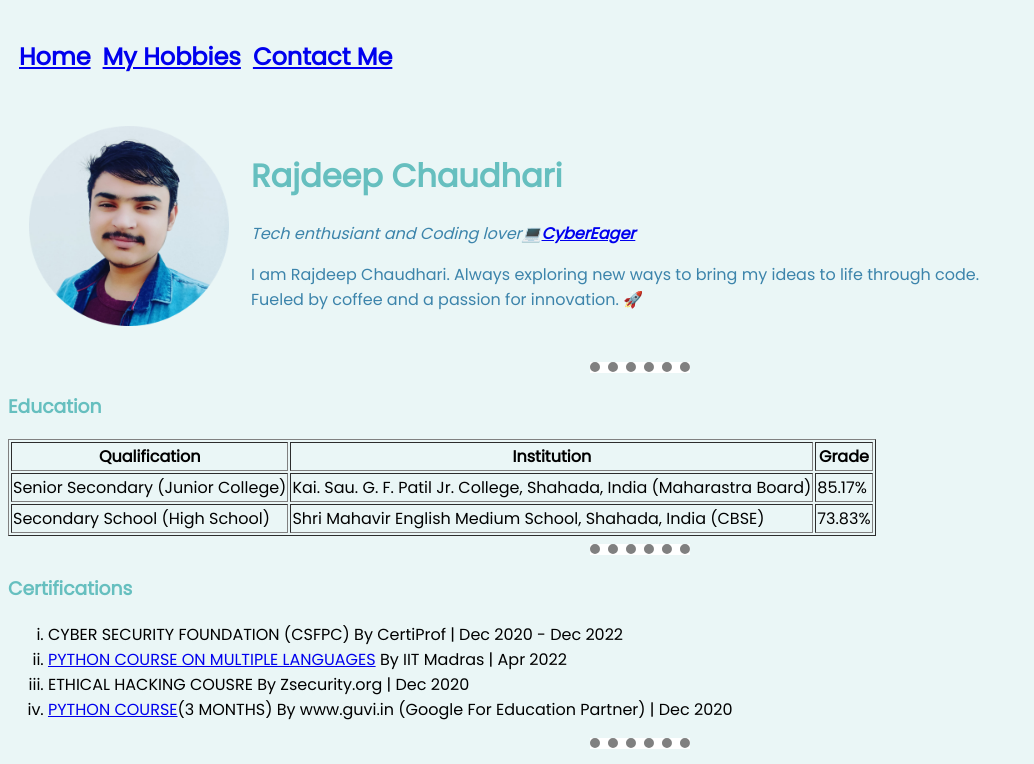
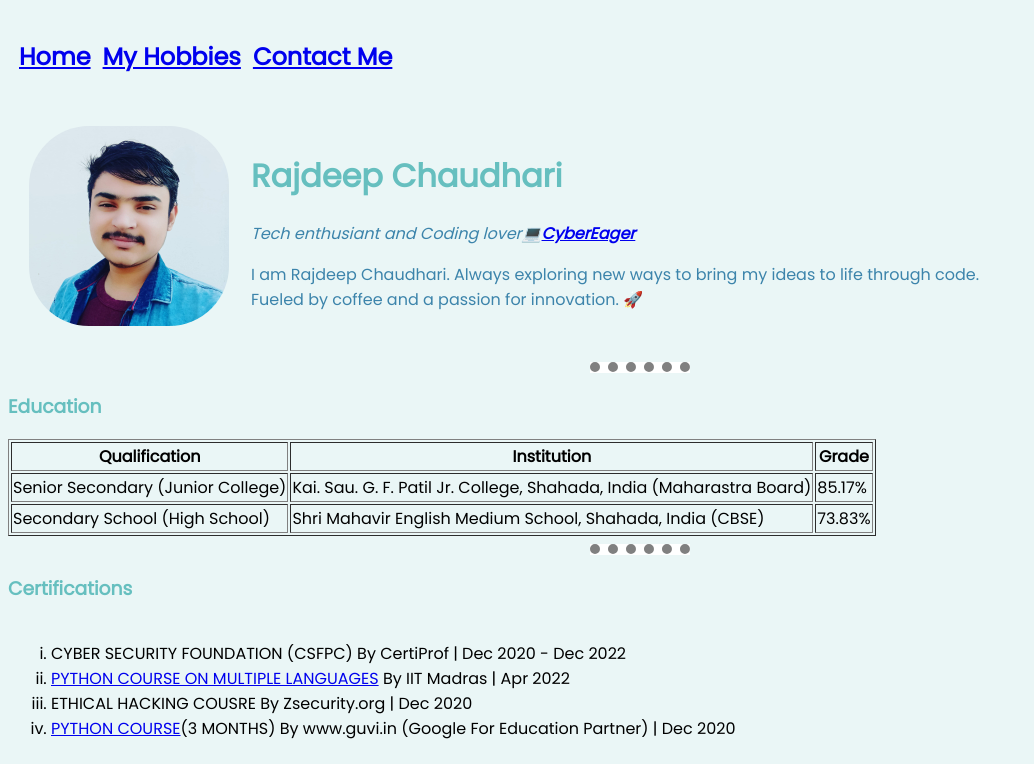
Before and after one commit to cybereager/cv, a plain HTML site: page index.html in a window 1280 px wide. Shown: the top 764 px of the page, without its empty margins (0-1034 px from the left). Drawn offline with Linux system fonts and the light colour scheme.

Commit message:
Add files via upload

```diff
--- a/css/styles.css
+++ b/css/styles.css
@@ -16,3 +16,10 @@ h1,h3 {
 p {
     color: #3C84AB;
 }
+/* Classes */
+.circular {
+    border-radius: 30%;
+}
+.cert {
+    font-size: medium;
+}
--- a/index.html
+++ b/index.html
@@ -15,7 +15,7 @@
     </table>
     <table cellspacing="20">
         <tr>
-            <td><img src="images/pic.png" alt="Rajdeep Chaudhari Profile Picture" width="200" height="200"></td>
+            <td><img class="circular" src="images/pic3.jpg" alt="Rajdeep Chaudhari Profile Picture" width="200" height="200"></td>
             <td><h1>Rajdeep Chaudhari</h1>
                 <p><em> Tech enthusiant and Coding lover💻<strong><a href="https://cybereager.net">CyberEager</a></strong></em></p>
                 <p>I am Rajdeep Chaudhari. Always exploring new ways to bring my ideas to life through code. <br> Fueled by coffee and a passion for innovation. 🚀</p>
@@ -47,14 +47,16 @@
     <!-- Education Details-->
     <hr size="3" noshade>
     <h3>Certifications</h3>
-    <p>
-    <ol type="i">
-    <li>CYBER SECURITY FOUNDATION (CSFPC) By CertiProf | Dec 2020 - Dec 2022</li>
-    <li><a href="https://tinyurl.com/yfav8yy3">PYTHON COURSE ON MULTIPLE LANGUAGES</a> By IIT Madras | Apr 2022</li>
-    <li>ETHICAL HACKING COUSRE By Zsecurity.org | Dec 2020</li>
-    <li><a href="https://www.guvi.in/certificate?id=0Y79K962sz5UR1640i">PYTHON COURSE</a>(3 MONTHS) By www.guvi.in (Google For Education Partner) | Dec 2020</li>
-    </ol>
-    </p>
+    <table>
+        <tr>
+            <td><ol type="i">
+                <li>CYBER SECURITY FOUNDATION (CSFPC) By CertiProf | Dec 2020 - Dec 2022</li>
+                <li><a href="https://tinyurl.com/yfav8yy3">PYTHON COURSE ON MULTIPLE LANGUAGES</a> By IIT Madras | Apr 2022</li>
+                <li>ETHICAL HACKING COUSRE By Zsecurity.org | Dec 2020</li>
+                <li><a href="https://www.guvi.in/certificate?id=0Y79K962sz5UR1640i">PYTHON COURSE</a>(3 MONTHS) By www.guvi.in (Google For Education Partner) | Dec 2020</li>
+                </ol></td>
+        </tr>
+    </table>
     <hr size="3" noshade>
     <h3>Freelaning work</h3>
     <table border="1">
```
Also changed, not shown: images/pic2.png (added), images/pic3.jpg (added).
